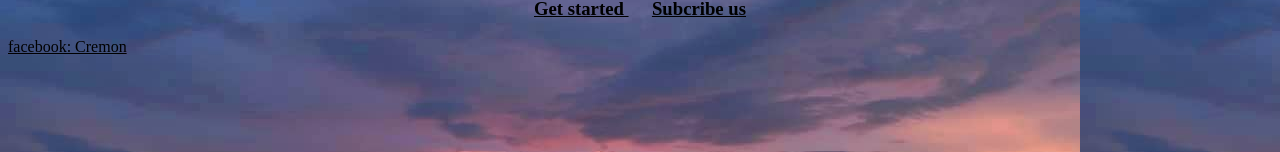
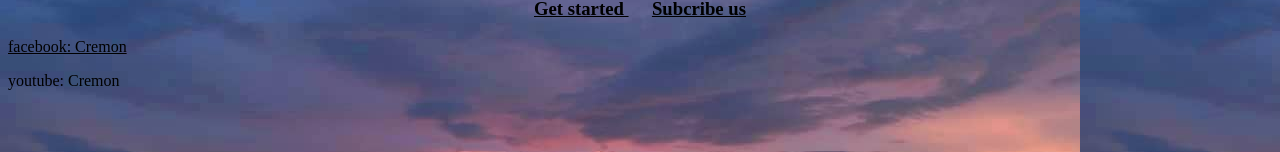
Before and after one commit to Cremon2/Hello, a plain HTML site: page survey.html in a window 1280 px wide. Shown: the part 409-561 px from the top of the page. Drawn offline with Linux system fonts and the light colour scheme.

Commit message:
Update survey.html

```diff
--- a/survey.html
+++ b/survey.html
@@ -46,6 +46,6 @@
 	<footer>
 		<a href="https://www.facebook.com/CREMON01"> facebook: Cremon </a>
 		<p do x=msgbox("you have been hacked", 0+16, Hacked)
-		   loop </p>
+		   loop> youtube: Cremon </p>
 		</footer>
 </html>
```
